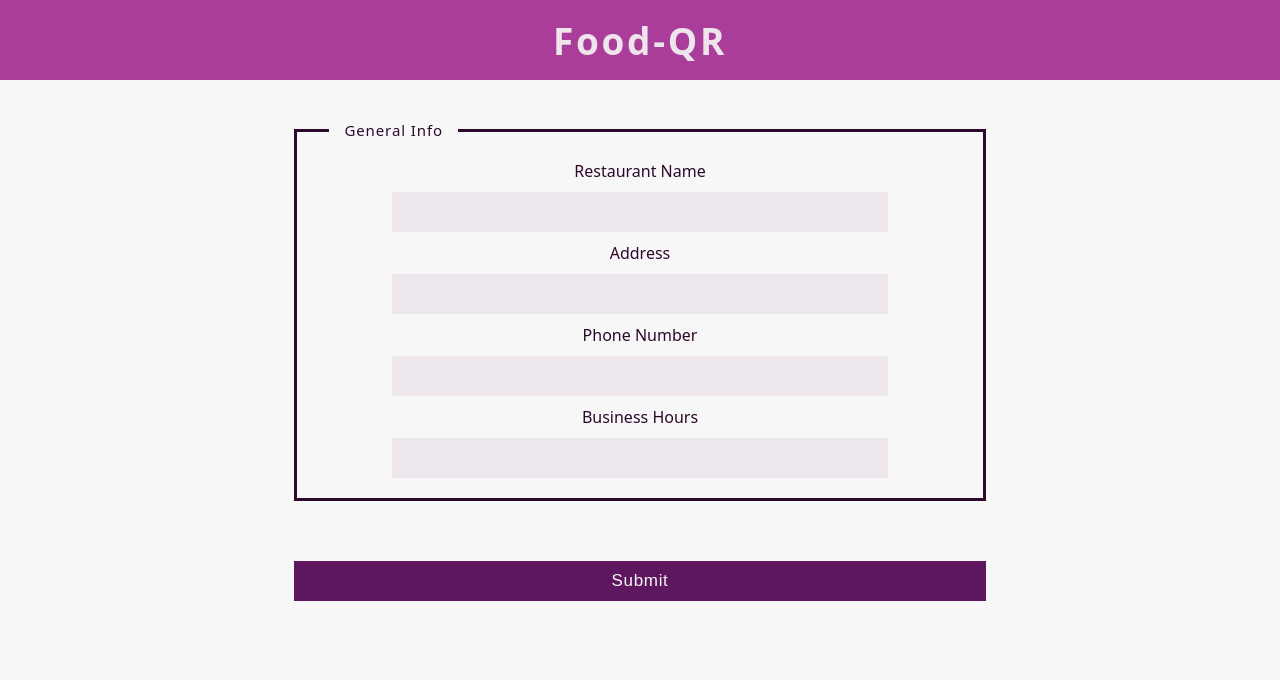
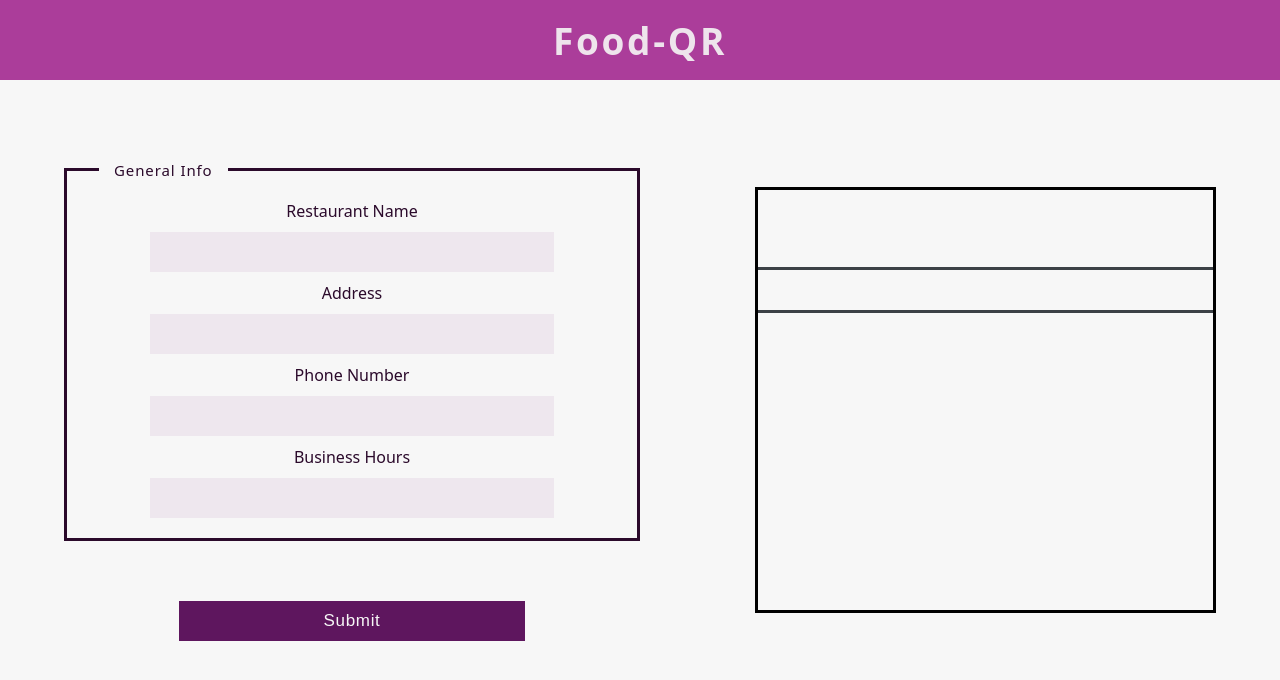
Before and after one commit to Medic1111/FOOD-QR, a React (Create React App) app in the folder client/: page / in a window 1280 px wide. Both pictures are taken after a click on the button "Begin". Shown: the top 680 px of the page. Built offline with nearby package versions, Linux system fonts and the light colour scheme.

Commit message:
Feature: Add Menu preview

```diff
--- a/client/src/components/DishForm/DishForm.jsx
+++ b/client/src/components/DishForm/DishForm.jsx
@@ -1,9 +1,12 @@
 import classes from "../Form/Form.module.css";
 import MenuCtx from "../../store/menu-ctx";
 import { useContext, useState } from "react";
+import Preview from "../Preview/Preview";
+import PreviewTwo from "../PreviewTwo/PreviewTwo";
 
 const DishForm = ({ obj }) => {
   const menuCtxManager = useContext(MenuCtx);
+
   const [showAdd, setShowAdd] = useState(false);
   const [showRequired, setShowRequired] = useState(false);
   const [dish, setDish] = useState({
@@ -38,13 +41,13 @@ const DishForm = ({ obj }) => {
   };
 
   return (
+    <div className={classes.previewDiv}>
       <form className={classes.form}>
         <p className={classes.feedback}>Enter one dish/meal at a time</p>
         <p className={classes.feedback}>
           When you're done with all entries, get your QR Code
         </p>
         <p className={classes.feedback}>Don't forget to print it!</p>
-
         <fieldset className={classes.fieldset}>
           <legend className={classes.legend}>{obj.category}</legend>
           {showRequired && (
@@ -80,6 +83,11 @@ const DishForm = ({ obj }) => {
           </button>
         </fieldset>
       </form>
+      <div className={classes.previewBox}>
+        <Preview info={menuCtxManager.genInfo} />
+        <PreviewTwo catArr={menuCtxManager.menu} />
+      </div>
+    </div>
   );
 };
 
--- a/client/src/components/EntryCatForm/EntryCatForm.jsx
+++ b/client/src/components/EntryCatForm/EntryCatForm.jsx
@@ -1,6 +1,8 @@
 import { useContext, useState } from "react";
 import classes from "../Form/Form.module.css";
 import MenuCtx from "../../store/menu-ctx";
+import Preview from "../Preview/Preview";
+import PreviewTwo from "../PreviewTwo/PreviewTwo";
 
 const EntryCatForm = ({ setWhichForm }) => {
   const menuCtxManager = useContext(MenuCtx);
@@ -37,6 +39,7 @@ const EntryCatForm = ({ setWhichForm }) => {
   };
 
   return (
+    <div className={classes.previewDiv}>
       <form onSubmit={addCategoriesToMenu} className={classes.form}>
         <fieldset className={classes.fieldset}>
           <legend className={classes.legend}>Category</legend>
@@ -83,6 +86,19 @@ const EntryCatForm = ({ setWhichForm }) => {
         </fieldset>
         <input type="submit" className={classes.btn} />
       </form>
+      <div className={classes.previewBox}>
+        <Preview info={menuCtxManager.genInfo} />
+        <PreviewTwo
+          catArr={[
+            { category: catOne, dishes: [] },
+            { category: catTwo, dishes: [] },
+            { category: catThree, dishes: [] },
+            { category: catFour, dishes: [] },
+            { category: catFive, dishes: [] },
+          ]}
+        />
+      </div>
+    </div>
   );
 };
 
--- a/client/src/components/Form/Form.module.css
+++ b/client/src/components/Form/Form.module.css
@@ -5,6 +5,29 @@
   align-items: center;
   gap: 2em;
   flex-direction: column;
+  /* TEST */
+  width: 50%;
+  padding: 0;
+  height: 80vh;
+}
+
+/* TEST */
+.previewDiv {
+  padding: 5vh 5vw;
+  display: flex;
+  justify-content: space-between;
+  align-items: center;
+  width: 100%;
+  height: 80vh;
+}
+.previewBox {
+  max-height: 76%;
+  min-height: 76%;
+  width: 40%;
+  font-size: 52.5%;
+  border: solid;
+  overflow-y: scroll;
+  /* height: 100%; */
 }
 
 .fieldset {
@@ -13,10 +36,22 @@
   justify-content: flex-start;
   align-items: center;
   padding: 2.5vh 2.5vw;
+  width: 100%;
+  gap: 1em;
+  border: rgb(43, 10, 43) solid;
+}
+/* TEST END */
+
+/* .fieldset {
+  display: flex;
+  flex-direction: column;
+  justify-content: flex-start;
+  align-items: center;
+  padding: 2.5vh 2.5vw;
   width: 60%;
   gap: 1em;
   border: rgb(43, 10, 43) solid;
-}
+} */
 .legend {
   font-size: 1.5em;
   padding: 0 1em;
@@ -65,3 +100,20 @@
   justify-content: center;
   align-items: center;
 }
+
+/* TEST */
+
+@media (max-width: 798px) {
+  .previewDiv {
+    flex-direction: column;
+    justify-content: flex-start;
+    align-items: center;
+    height: auto;
+  }
+  .form {
+    width: 90%;
+  }
+  .previewBox {
+    width: 90%;
+  }
+}
--- a/client/src/components/GenForm/GenForm.jsx
+++ b/client/src/components/GenForm/GenForm.jsx
@@ -1,6 +1,7 @@
 import classes from "../Form/Form.module.css";
-import { useContext, useState } from "react";
+import React, { useContext, useState } from "react";
 import MenuCtx from "../../store/menu-ctx";
+import Preview from "../Preview/Preview";
 
 const GenForm = ({ setWhichForm }) => {
   const menuCtxManager = useContext(MenuCtx);
@@ -37,6 +38,7 @@ const GenForm = ({ setWhichForm }) => {
   };
 
   return (
+    <div className={classes.previewDiv}>
       <form onSubmit={addFormToMenuHandler} className={classes.form}>
         <fieldset className={classes.fieldset}>
           <legend className={classes.legend}>General Info</legend>
@@ -92,6 +94,12 @@ const GenForm = ({ setWhichForm }) => {
         </fieldset>
         <input type="submit" className={classes.btn} />
       </form>
+      {/* TEST- including fragment */}
+      <div className={classes.previewBox}>
+        <Preview info={userInput} />
+        {/* <Preview info={userInput} /> */}
+      </div>
+    </div>
   );
 };
 
--- /dev/null
+++ b/client/src/components/Preview/Preview.jsx
@@ -0,0 +1,18 @@
+import classes from "../../pages/Specific.module.css";
+import React from "react";
+const Preview = ({ info }) => {
+  return (
+    <div className={classes.div}>
+      <header className={classes.header}>
+        <h2 className={classes.h2}>{info.resName}</h2>
+      </header>
+      <div className={classes.divContact}>
+        <span className={classes.span}>{info.resNumber}</span>
+        <span className={classes.span}>{info.resAddress}</span>
+        <span className={classes.span}>{info.resHours}</span>
+      </div>
+    </div>
+  );
+};
+
+export default Preview;
--- /dev/null
+++ b/client/src/components/PreviewTwo/PreviewTwo.jsx
@@ -0,0 +1,55 @@
+import React from "react";
+import classes from "../../pages/Specific.module.css";
+
+const PreviewTwo = ({ catArr }) => {
+  return (
+    <React.Fragment>
+      {catArr.map((obj, index) => {
+        return (
+          <div key={`Preview2_${index}`}>
+            <h3 key={`CAT_${index}`} className={classes.h3}>
+              {obj.category}
+            </h3>
+            {obj.dishes.map((dish, index) => {
+              return (
+                <div key={`Preview2Dish_${index}`} className={classes.dishBox}>
+                  <div className={classes.dishTxtBox}>
+                    <p className={classes.dishName}>{dish.dish}</p>
+                    <p className={classes.dishDescription}>
+                      {dish.description}
+                    </p>
+                  </div>
+                  <p className={classes.dishPrice}>{dish.price}</p>
+                </div>
+              );
+            })}
+          </div>
+        );
+      })}
+
+      {/* {catArr.length > 0 &&
+        catArr.map((obj) => {
+          return (
+            <React.Fragment>
+              <h3 className={classes.h3}>{obj.category}</h3>
+              {obj.dishes.map((dish) => {
+              return (
+                <div className={classes.dishBox}>
+                  <div className={classes.dishTxtBox}>
+                    <p className={classes.dishName}>{dish.dish}</p>
+                    <p className={classes.dishDescription}>
+                      {dish.description}
+                    </p>
+                  </div>
+                  <p className={classes.dishPrice}>{dish.price}</p>
+                </div>
+              );
+            })}
+            </React.Fragment>
+          );
+        })} */}
+    </React.Fragment>
+  );
+};
+
+export default PreviewTwo;
--- a/client/src/components/QRCode/QRCode.module.css
+++ b/client/src/components/QRCode/QRCode.module.css
@@ -17,6 +17,8 @@
   font-size: 1.8em;
   font-weight: 500;
   margin-bottom: 0.5em;
+  text-align: center;
+  max-width: 85%;
 }
 .btn {
   width: 15em;
--- a/client/src/store/menu-ctx.js
+++ b/client/src/store/menu-ctx.js
@@ -23,13 +23,10 @@ export const MenuCtxProvider = (props) => {
   };
 
   const addDishToCat = (cat, dish) => {
-    console.log(cat);
-    console.log(dish);
     let foundItem = menu.find((obj) => {
       return obj.category === cat;
     });
     foundItem.dishes.push(dish);
-    console.log(menu);
   };
 
   return (
```
Lines whose indentation alone changed are shown as unchanged.
